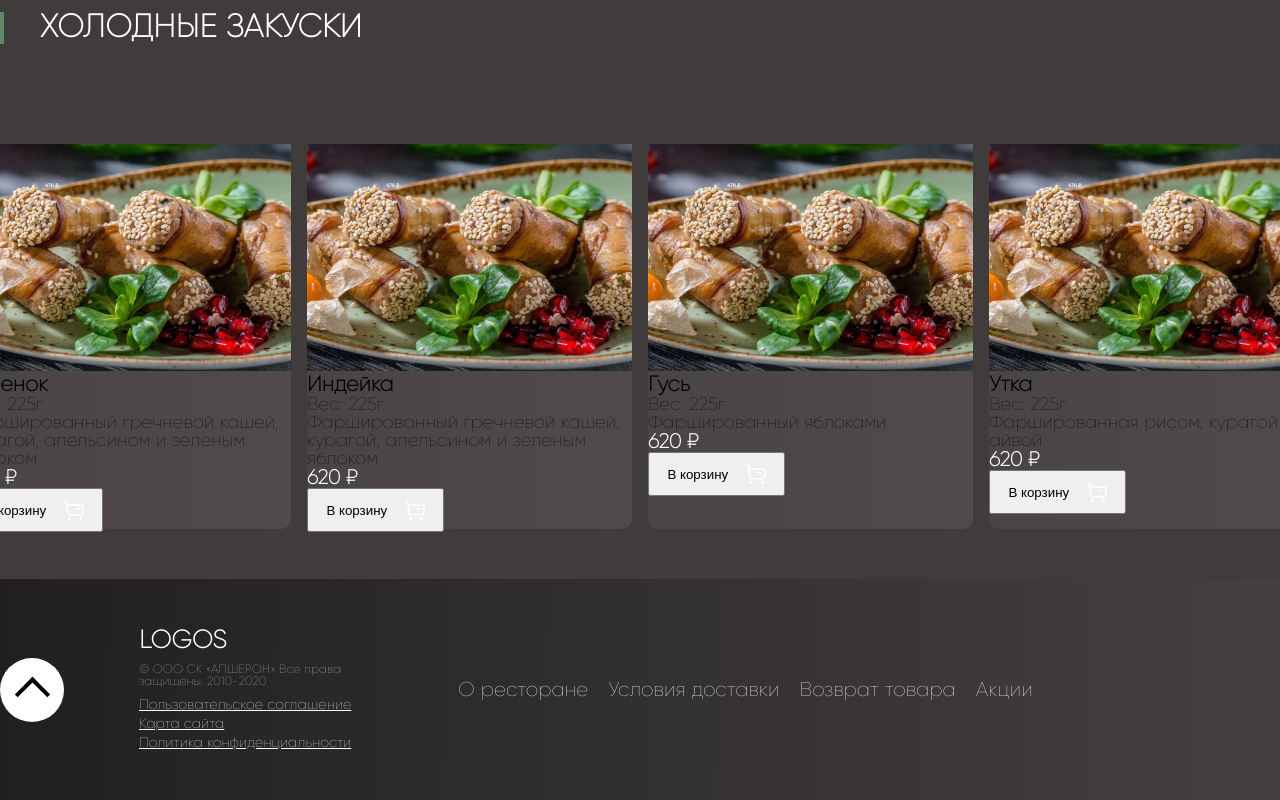
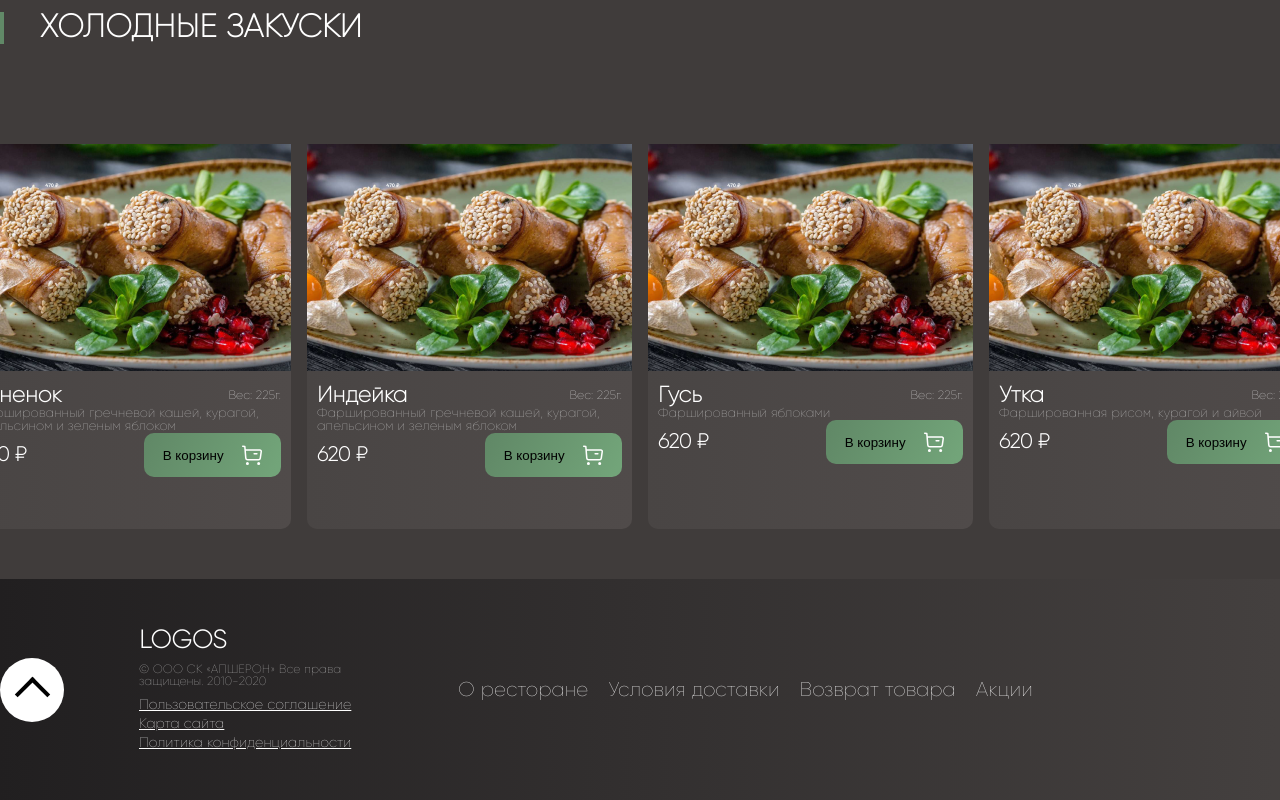
Before and after one commit to AleshkevichGleb/Food-delivery, a React (Create React App) app: page / in a window 1280 px wide. Shown: the part 699-1499 px from the top of the page. Built offline with nearby package versions, Linux system fonts and the light colour scheme.

Commit message:
stylized: product items

```diff
--- a/src/components/Home/Products/ProductsItems/ProductsItems.jsx
+++ b/src/components/Home/Products/ProductsItems/ProductsItems.jsx
@@ -13,16 +13,18 @@ const ProductsItems = ({data}) => {
                 {data.map(dish =>
                     <div className={styles.item}>
                         <img src={duck} alt="" />
-                        <div>
-                            <h3>{dish.title}</h3>
-                            <span>Вес: {dish.weight}г.</span>
-                        </div>
-                        <span>{dish.description}</span>
-                        <div>
-                            <span className={styles.item__price}>{dish.price} ₽</span>
-                            <ToCartButton>
-                                В корзину
-                            </ToCartButton>
+                        <div className={styles.item__container}>
+                            <div className={styles.item__titleInfo}>
+                                <h3 className={styles.item__title}>{dish.title}</h3>
+                                <span className={styles.item__weight}>Вес: {dish.weight}г.</span>
+                            </div>
+                            <span className={styles.item__description}>{dish.description}</span>
+                            <div className={styles.item__buyBlock}>
+                                <span className={styles.item__price}>{dish.price} ₽</span>
+                                <ToCartButton>
+                                    В корзину
+                                </ToCartButton>
+                            </div>
                         </div>
                     </div>
                     )}
--- a/src/components/Home/Products/ProductsItems/ProductsItems.module.css
+++ b/src/components/Home/Products/ProductsItems/ProductsItems.module.css
@@ -39,6 +39,41 @@
     border-radius: 10px;
 }
 
+.item__container {
+    padding: 10px;
+    display: flex;
+    flex-direction: column;
+    justify-content: space-between;
+}
+
+.item__titleInfo {
+    display: flex;
+    justify-content: space-between;
+    align-items: center;
+}
+
+.item__title {
+    font-weight: 700;
+    color: #fff;
+    font-size: 22px;
+}
+
+.item__weight {
+    font-size: 12px;
+    color:#fff;
+}
+
+.item__description {
+    color: #CFCFCF;
+    font-size: 13px;
+}
+
+.item__buyBlock {
+    display: flex;
+    justify-content: space-between;
+    align-items: center;
+}
+
 .item__price {
     font-weight: 600;
     font-size: 20px;
--- a/src/components/UI/toCartButton/ToCartButton.module.css
+++ b/src/components/UI/toCartButton/ToCartButton.module.css
@@ -4,4 +4,7 @@
     display: flex;
     align-items: center;
     justify-content: space-evenly;
+    background: linear-gradient(114.93deg, #618967 5.11%, #72A479 94%);
+    border-radius: 10px;
+    border: none;
 }
```
